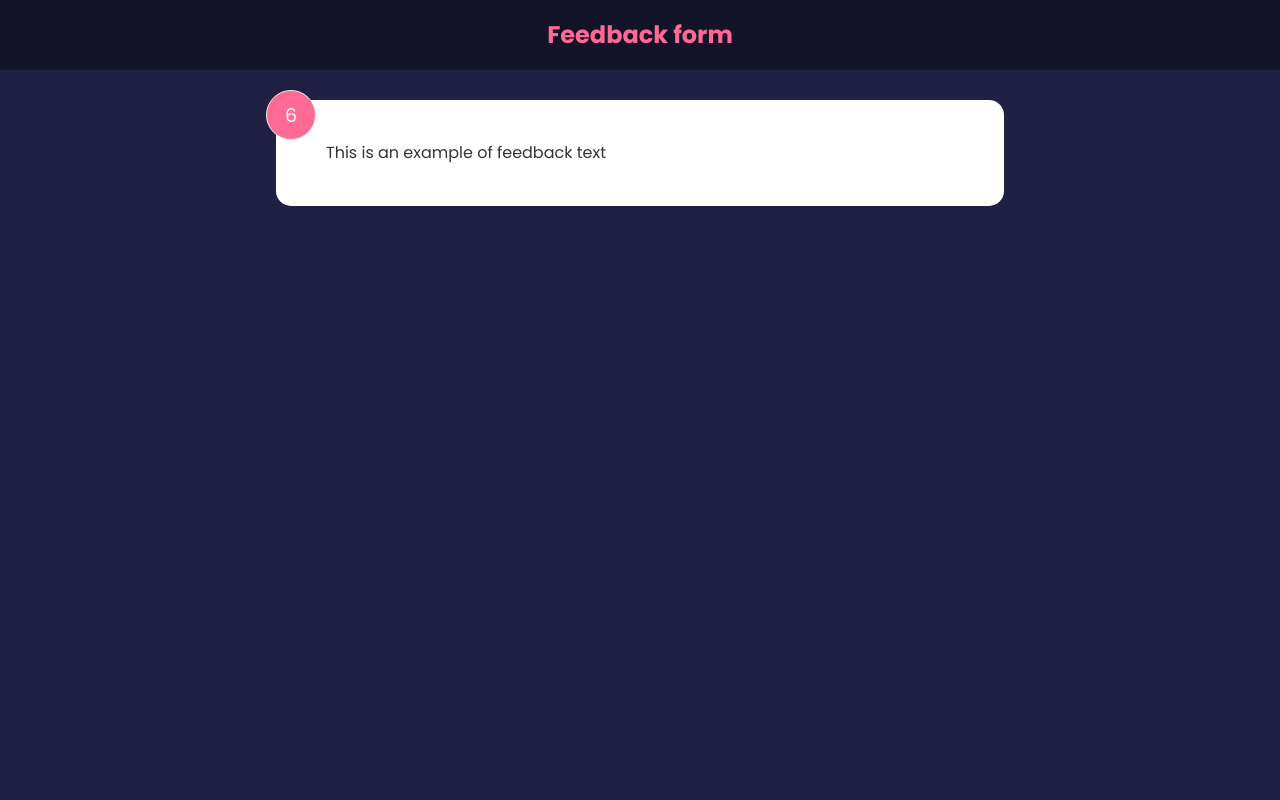
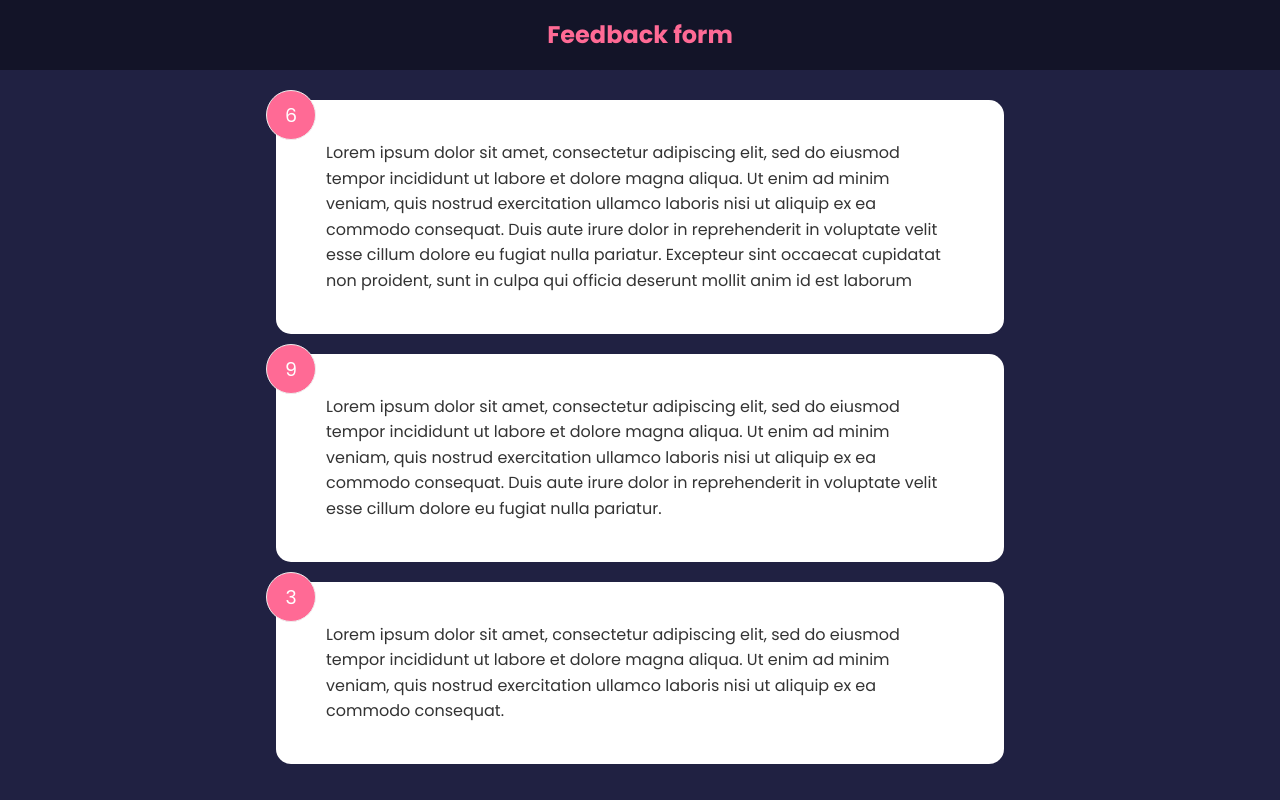
Before and after one commit to DasaGott/feedback-app, a React (Create React App) app: page / in a window 1280 px wide. Built offline with nearby package versions, Linux system fonts and the light colour scheme.

Commit message:
Setting up feedbacklist component, adjusting props

```diff
--- a/public/index.html
+++ b/public/index.html
@@ -27,10 +27,6 @@
     <title>Feedback app</title>
   </head>
   <body>
-    <noscript
-      >You need to enable JavaScript to run this
-      app.</noscript
-    >
     <div id="root"></div>
   </body>
 </html>
--- a/src/App.js
+++ b/src/App.js
@@ -1,12 +1,17 @@
+import { useState } from "react";
 import Header from "./components/Header";
-import FeedbackItem from "./components/FeedbackItem";
+import FeedbackList from "./components/FeedbackList";
+import FeedbackData from "./data/FeedbackData";
 
 function App() {
+  const [feedback, setFeedback] =
+    useState(FeedbackData);
+
   return (
     <>
       <Header />
       <div className="container">
-        <FeedbackItem />
+        <FeedbackList feedback={feedback} />
       </div>
     </>
   );
--- a/src/components/FeedbackItem.jsx
+++ b/src/components/FeedbackItem.jsx
@@ -1,15 +1,12 @@
-import { useState } from "react";
-
-function FeedbackItem() {
-  const [rating, setRating] = useState(6);
-  const [text, setText] = useState(
-    "This is an example of feedback text"
-  );
-
+function FeedbackItem({ item }) {
   return (
     <div className="card">
-      <div className="num-display">{rating}</div>
-      <div className="text-display">{text}</div>
+      <div className="num-display">
+        {item.rating}
+      </div>
+      <div className="text-display">
+        {item.text}
+      </div>
     </div>
   );
 }
--- /dev/null
+++ b/src/components/FeedbackList.jsx
@@ -0,0 +1,17 @@
+import FeedbackItem from "./FeedbackItem";
+
+function FeedbackList({ feedback }) {
+  if (!feedback || feedback.length === 0) {
+    return <p>No feedback yet.</p>;
+  }
+
+  return (
+    <div className="feedback-list">
+      {feedback.map((item) => (
+        <FeedbackItem key={item.id} item={item} />
+      ))}
+    </div>
+  );
+}
+
+export default FeedbackList;
--- /dev/null
+++ b/src/data/FeedbackData.js
@@ -0,0 +1,19 @@
+const FeedbackData = [
+  {
+    id: 1,
+    rating: 6,
+    text: "Lorem ipsum dolor sit amet, consectetur adipiscing elit, sed do eiusmod tempor incididunt ut labore et dolore magna aliqua. Ut enim ad minim veniam, quis nostrud exercitation ullamco laboris nisi ut aliquip ex ea commodo consequat. Duis aute irure dolor in reprehenderit in voluptate velit esse cillum dolore eu fugiat nulla pariatur. Excepteur sint occaecat cupidatat non proident, sunt in culpa qui officia deserunt mollit anim id est laborum",
+  },
+  {
+    id: 2,
+    rating: 9,
+    text: "Lorem ipsum dolor sit amet, consectetur adipiscing elit, sed do eiusmod tempor incididunt ut labore et dolore magna aliqua. Ut enim ad minim veniam, quis nostrud exercitation ullamco laboris nisi ut aliquip ex ea commodo consequat. Duis aute irure dolor in reprehenderit in voluptate velit esse cillum dolore eu fugiat nulla pariatur. ",
+  },
+  {
+    id: 3,
+    rating: 3,
+    text: "Lorem ipsum dolor sit amet, consectetur adipiscing elit, sed do eiusmod tempor incididunt ut labore et dolore magna aliqua. Ut enim ad minim veniam, quis nostrud exercitation ullamco laboris nisi ut aliquip ex ea commodo consequat. ",
+  },
+];
+
+export default FeedbackData;
```
